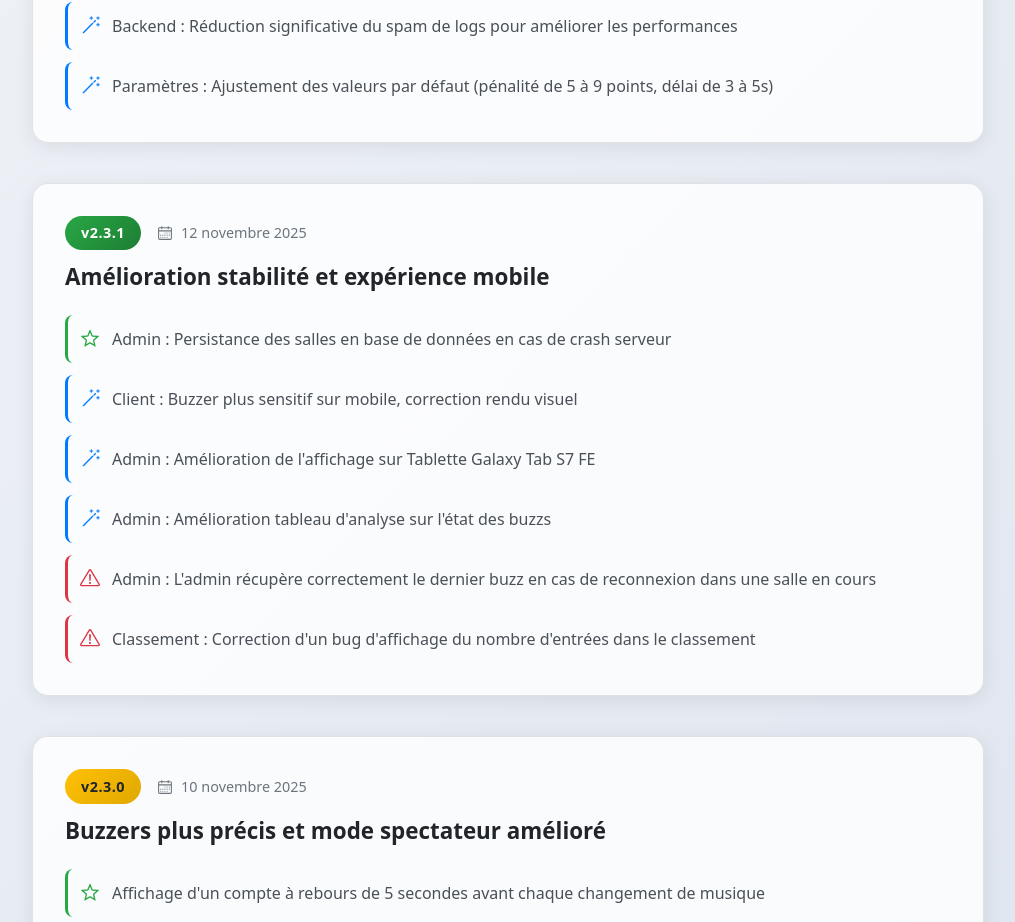
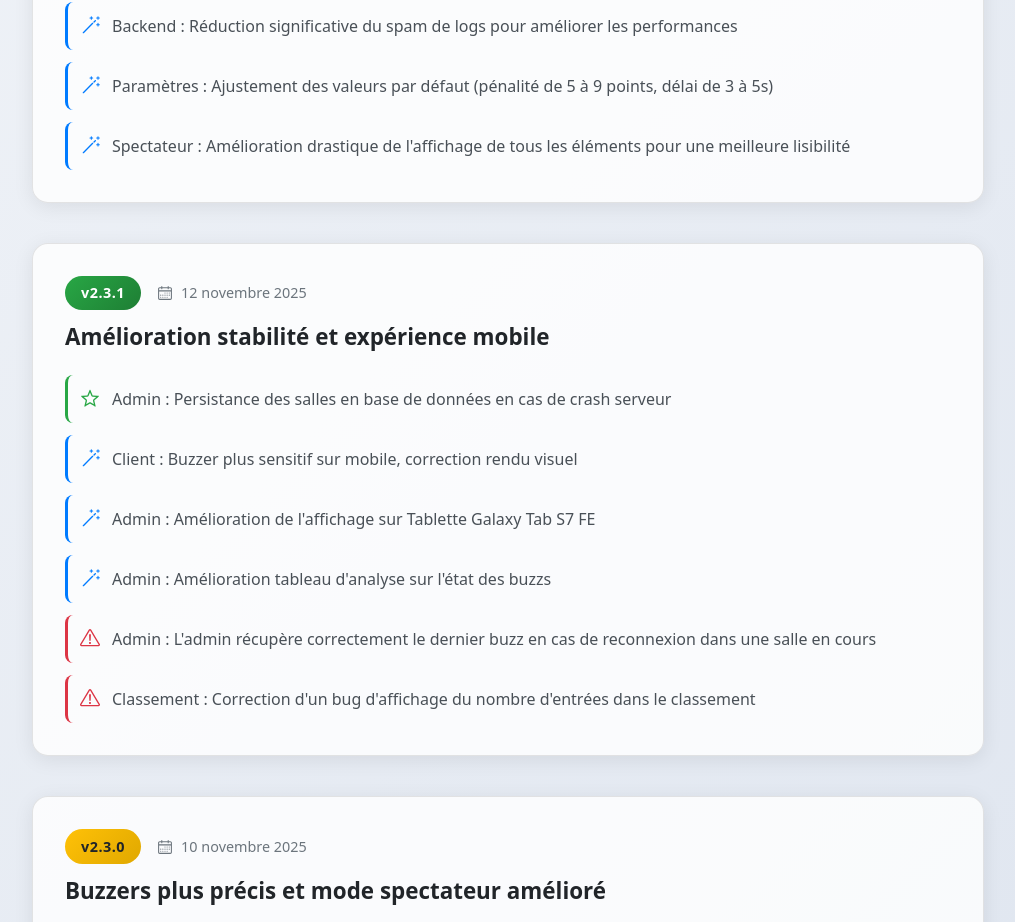
Before and after one commit to NapoSky/rdv-buzzer, a React (Vite) app in the folder frontend/: page /changelog in a window 1280 px wide. Shown: the part 1140-2062 px from the top of the page, without its empty margins (132-1147 px from the left). Built offline with nearby package versions, Linux system fonts and the light colour scheme; no server answers.

Commit message:
chore: improve visibility in AdminRoomView for S7 FE

```diff
--- a/frontend/src/components/admin/AdminRoomView/AdminRoomView.css
+++ b/frontend/src/components/admin/AdminRoomView/AdminRoomView.css
@@ -977,8 +977,8 @@ body.dark-mode .table-hover tbody tr:hover {
   }
 }
 
-/* --- Optimisation spécifique pour 640x800 (ne PAS impacter 683x1024) --- */
-@media (max-width: 682px) and (min-width: 640px) {
+/* --- Optimisation spécifique pour 640x800 viewport réel ~616px (ne PAS impacter 683x1024) --- */
+@media (max-width: 682px) and (min-width: 590px) {
   /* Conteneur principal - NE PAS TOUCHER AU 92vh */
   .admin-container {
     height: 92vh;
--- a/frontend/src/pages/Changelog/Changelog.jsx
+++ b/frontend/src/pages/Changelog/Changelog.jsx
@@ -67,6 +67,10 @@ function Changelog() {
         {
           type: "improvement",
           text: "Paramètres : Ajustement des valeurs par défaut (pénalité de 5 à 9 points, délai de 3 à 5s)"
+        },
+        {
+          type: "improvement",
+          text: "Spectateur : Amélioration drastique de l'affichage de tous les éléments pour une meilleure lisibilité"
         }
       ]
     },
```
